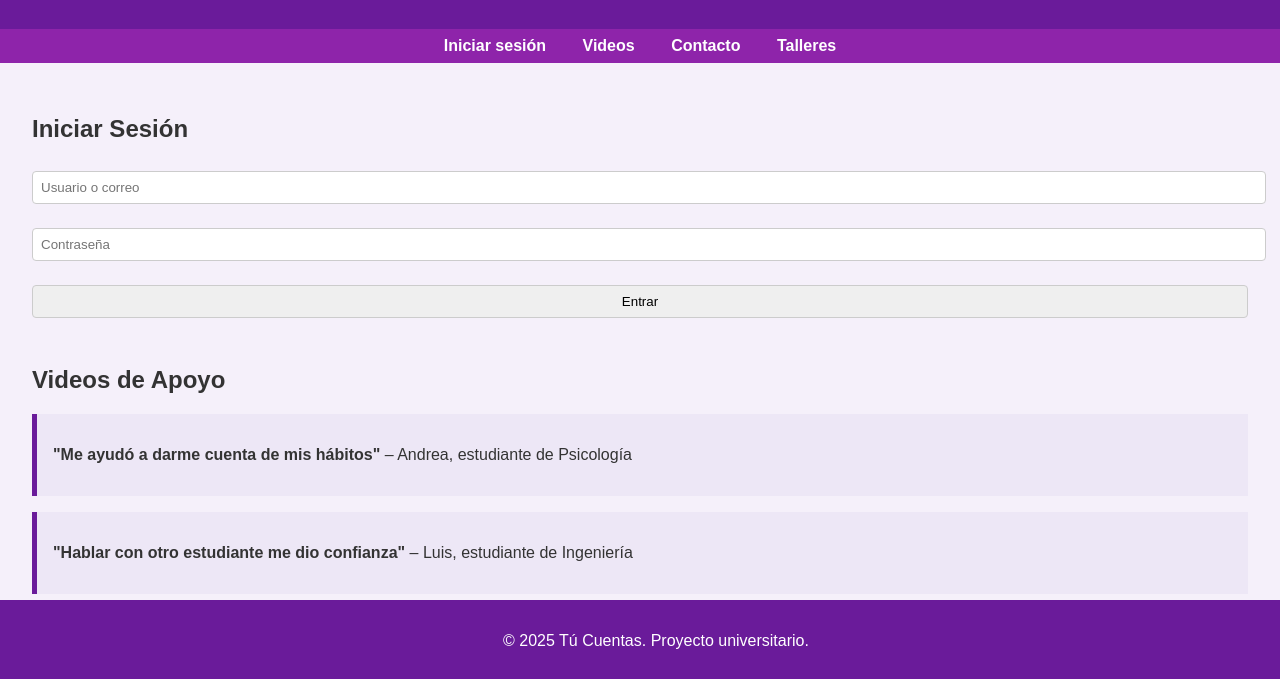
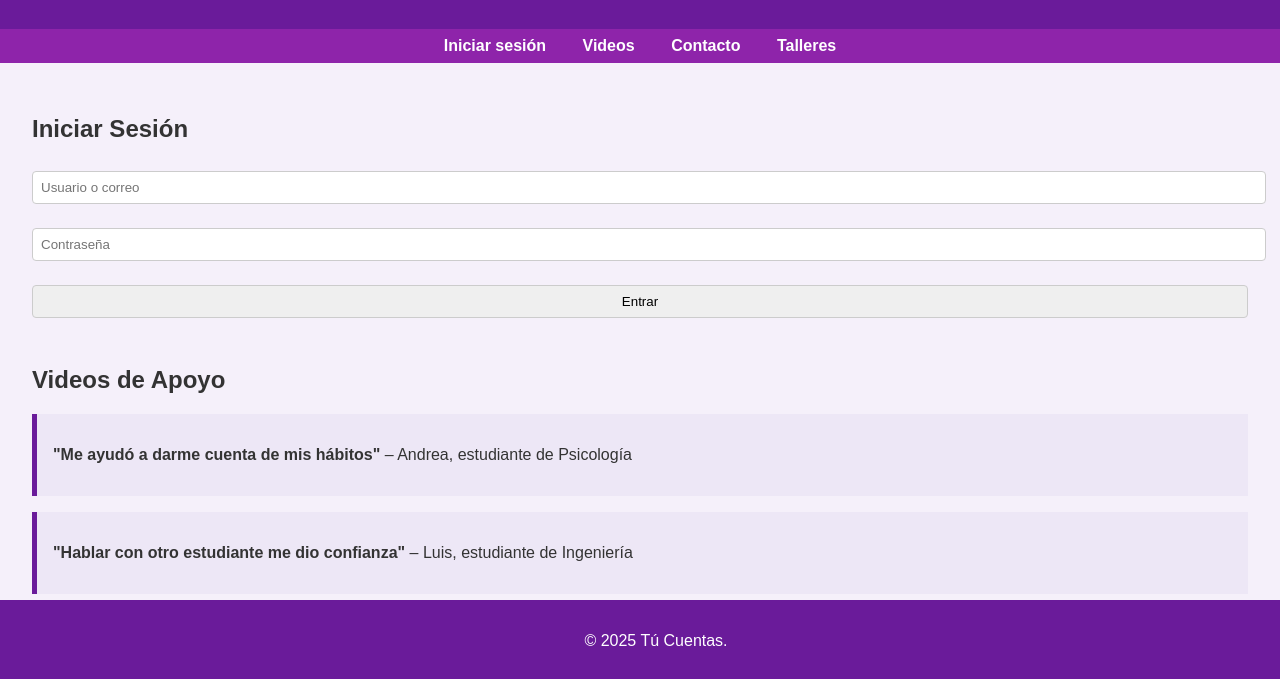
Before and after one commit to EArturoGuadarrama/Tu-Cuentas, a plain HTML site: page index.html in a window 1280 px wide. Shown: the part 118-797 px from the top of the page. Drawn offline with Linux system fonts and the light colour scheme.

Commit message:
index.html

```diff
--- a/index.html
+++ b/index.html
@@ -112,7 +112,7 @@
   </div>
 
   <footer>
-    <p>&copy; 2025 Tú Cuentas. Proyecto universitario.</p>
+    <p>&copy; 2025 Tú Cuentas.</p>
   </footer>
 </body>
 </html>
```
